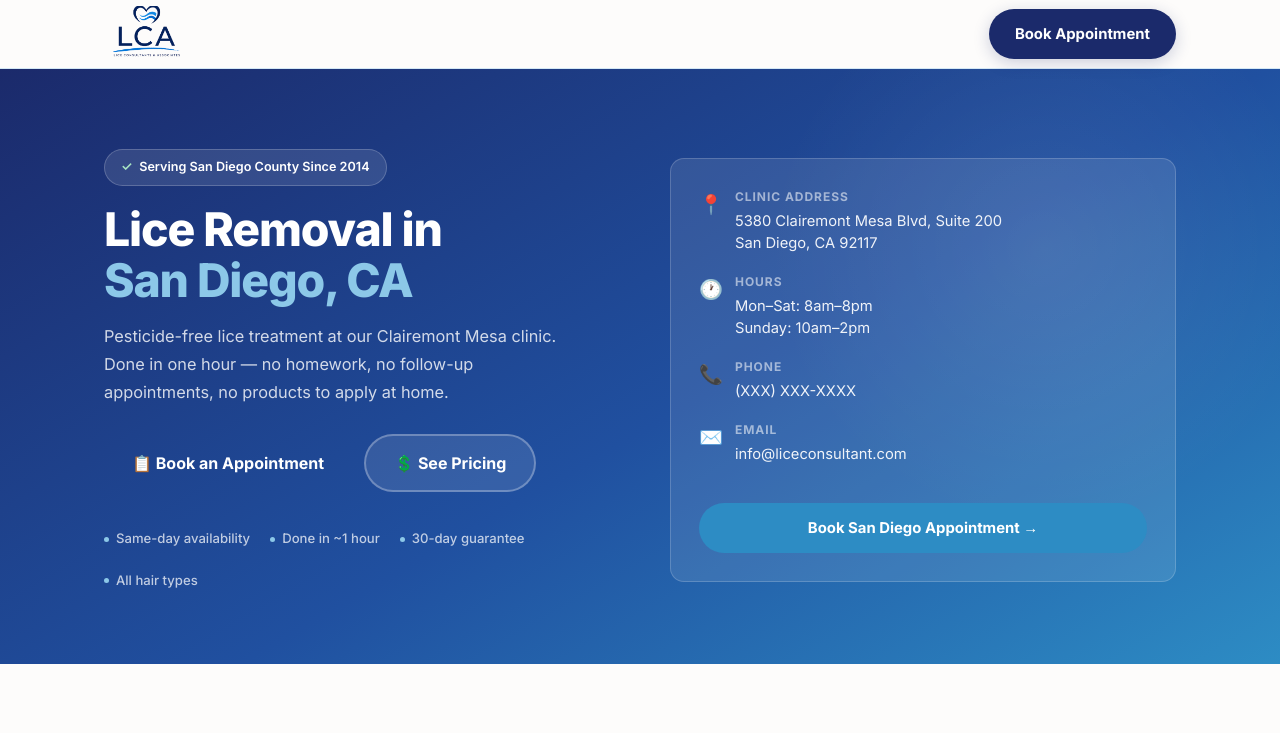
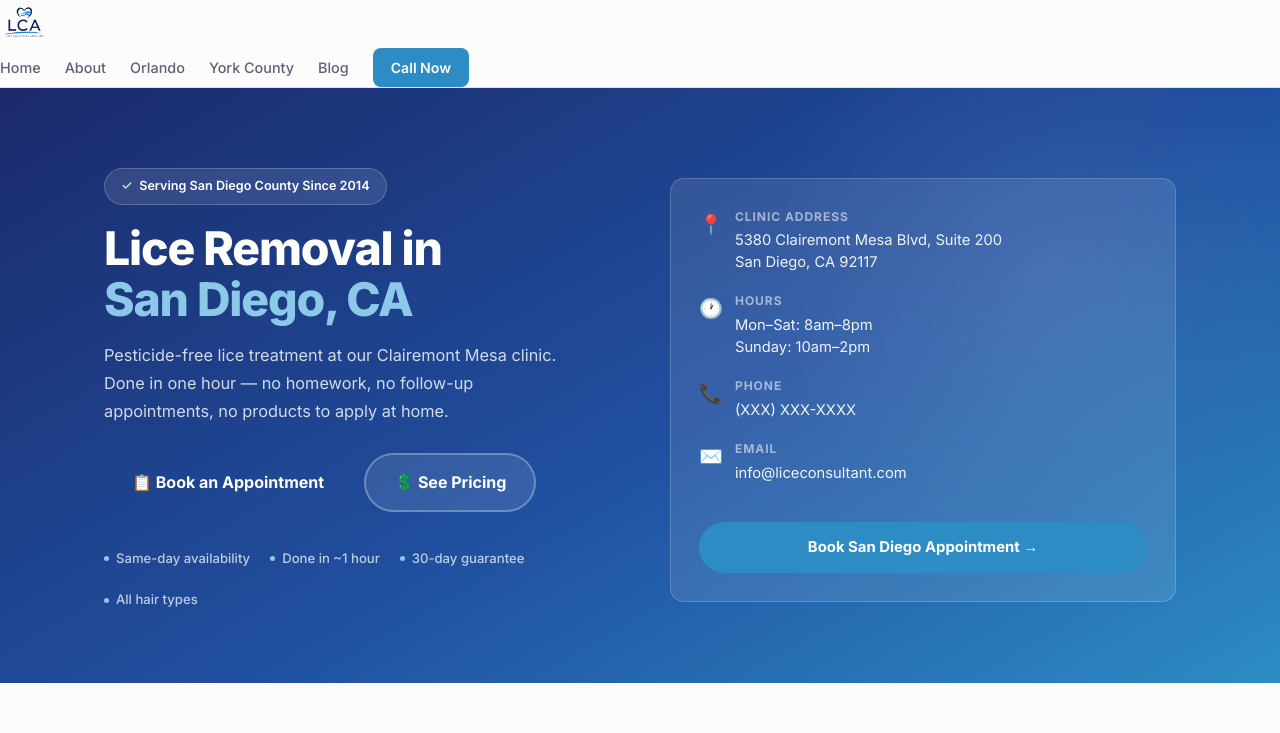
Before and after one commit to shareruss22-boop/lca-website, a plain HTML site: page san-diego.html in a window 1280 px wide. Shown: the top 733 px of the page. Drawn offline with Linux system fonts and the light colour scheme.

Commit message:
Update san-diego.html

```diff
--- a/san-diego.html
+++ b/san-diego.html
@@ -180,8 +180,18 @@
       .contact__form { padding: 24px; }
     }
 
-    /* Mobile nav */
+    /* Nav mobile */
+    .nav-logo img { height: 48px; width: auto; display: block; }
+    .sd-nav-links { display: flex; gap: 24px; align-items: center; }
+    .sd-nav-links a { font-size: 0.9rem; font-weight: 500; color: var(--gray-600, #5A6478); transition: color 0.2s; }
+    .sd-nav-links a:hover { color: var(--navy, #1B2A6B); }
+    .sd-nav-links .btn-nav { background: var(--blue, #2D8CC4); color: #fff; padding: 8px 18px; border-radius: 8px; font-weight: 600; font-size: 0.88rem; }
     .sd-hamburger { display: none; background: none; border: none; cursor: pointer; padding: 8px; }
+    .sd-hamburger span { display: block; width: 22px; height: 2px; background: #1B2A6B; margin: 5px 0; border-radius: 2px; }
+    @media (max-width: 768px) {
+      .sd-nav-links { display: none !important; }
+      .sd-hamburger { display: block !important; }
+    }
     .sd-hamburger span { display: block; width: 22px; height: 2px; background: #1B2A6B; margin: 5px 0; border-radius: 2px; }
     @media (max-width: 768px) {
       .nav__links, .nav__actions, .nav__toggle, .nav-back, .nav__phone { display: none !important; }
@@ -251,18 +261,16 @@
 <body>
 
   <nav class="nav">
-    <div class="container nav__inner">
-      <a href="/" class="nav__logo-wrap">
-        <img src="./images/lca-logo.png" alt="LCA – Lice Consultants & Associates" />
-      </a>
-
-
-        <a href="#book" class="btn btn-primary">Book Appointment</a>
-      </div>
-
-
-
-      <button class="sd-hamburger" id="sdBtn" onclick="(function(){var m=document.getElementById('sdMenu');m.style.display=m.style.display==='block'?'none':'block';})()" aria-label="Menu"><span></span><span></span><span></span></button></div>
+    <a href="/" class="nav-logo"><img src="./images/lca-logo.png" alt="LCA Lice Consultants of America" /></a>
+    <div class="sd-nav-links">
+      <a href="/">Home</a>
+      <a href="/about">About</a>
+      <a href="/orlando">Orlando</a>
+      <a href="/york-county">York County</a>
+      <a href="/blog">Blog</a>
+      <a href="tel:619-771-9988" class="btn-nav">Call Now</a>
+    </div>
+    <button class="sd-hamburger" onclick="(function(){var m=document.getElementById('sdMenu');m.style.display=m.style.display==='block'?'none':'block';})()" aria-label="Menu"><span></span><span></span><span></span></button>
   </nav>
   <div id="sdMenu" style="display:none;position:sticky;top:64px;z-index:99;background:#fff;border-bottom:2px solid #D4E8F5;padding:8px 24px 20px;box-shadow:0 8px 24px rgba(27,42,107,0.12);">
     <a href="/" style="display:block;padding:12px 0;font-size:0.95rem;font-weight:600;color:#374151;border-bottom:1px solid #D4E8F5;text-decoration:none;">Home</a>
@@ -270,7 +278,7 @@
     <a href="/orlando" style="display:block;padding:12px 0;font-size:0.95rem;font-weight:600;color:#374151;border-bottom:1px solid #D4E8F5;text-decoration:none;">Orlando</a>
     <a href="/york-county" style="display:block;padding:12px 0;font-size:0.95rem;font-weight:600;color:#374151;border-bottom:1px solid #D4E8F5;text-decoration:none;">York County</a>
     <a href="/blog" style="display:block;padding:12px 0;font-size:0.95rem;font-weight:600;color:#374151;border-bottom:1px solid #D4E8F5;text-decoration:none;">Blog</a>
-    <a href="#contact" onclick="document.getElementById('sdMenu').style.display='none'" style="display:block;padding:12px 0;font-size:0.95rem;font-weight:600;color:#374151;text-decoration:none;">Contact</a>
+    <a href="tel:619-771-9988" style="display:block;padding:12px 0;font-size:0.95rem;font-weight:600;color:#374151;text-decoration:none;">Call 619-771-9988</a>
   </div>
 
   <!-- HERO -->
```
